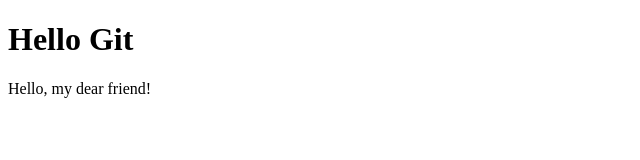
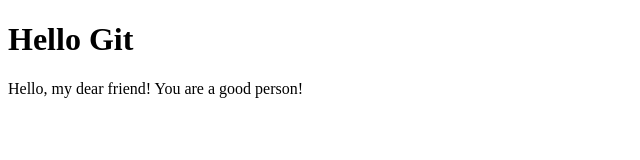
Before and after one commit to gnShico/example, a plain HTML site: page index.html in a window 1280 px wide. Shown: the whole page, without its empty margins (0-640 px from the left). Drawn offline with Linux system fonts and the light colour scheme.

Commit message:
changed p

```diff
--- a/index.html
+++ b/index.html
@@ -6,6 +6,6 @@
 
 <body>
 	<h1> Hello Git </h1>
-	<p> Hello, my dear friend! </p>
+	<p> Hello, my dear friend! You are a good person! </p>
 </body>
 </html>
```
